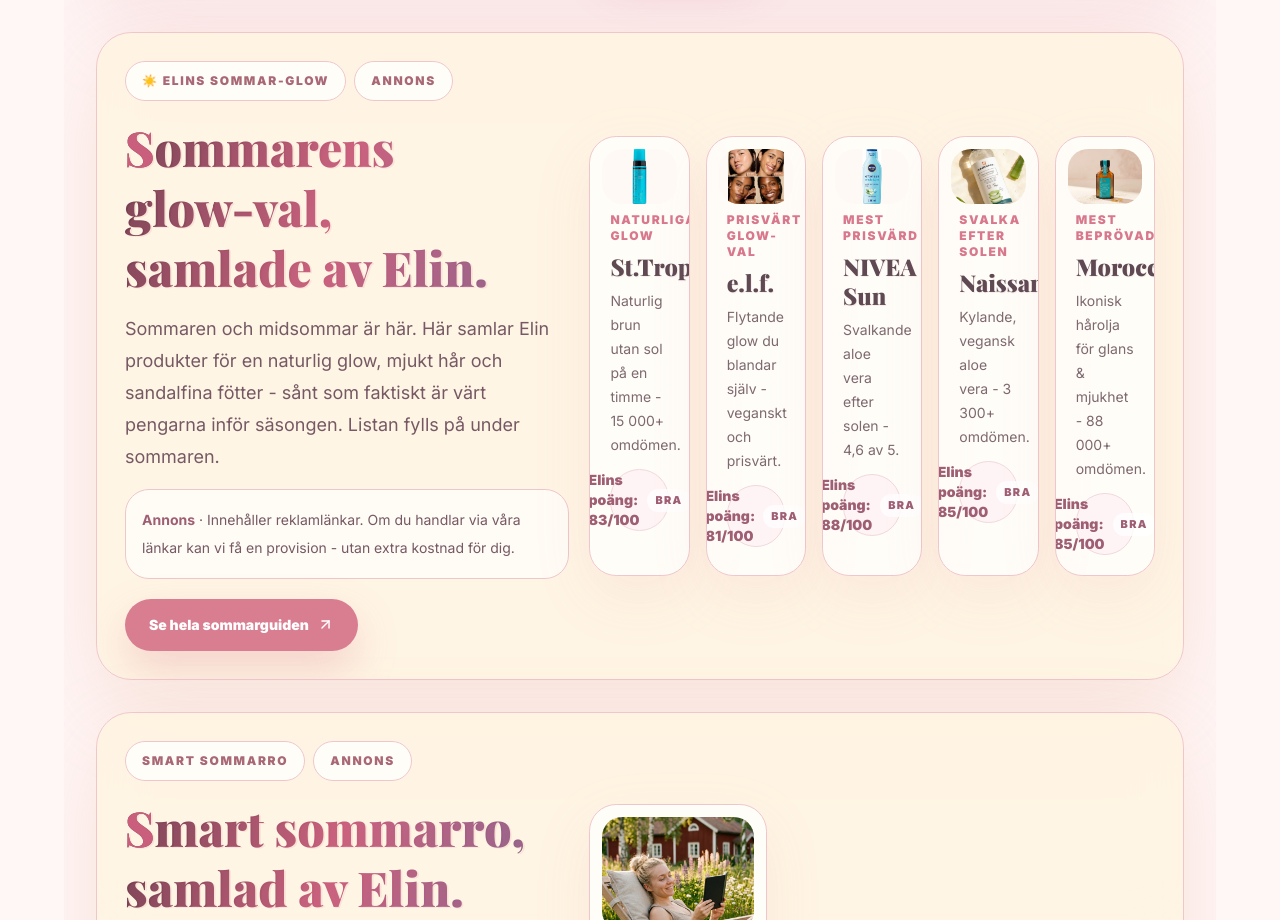
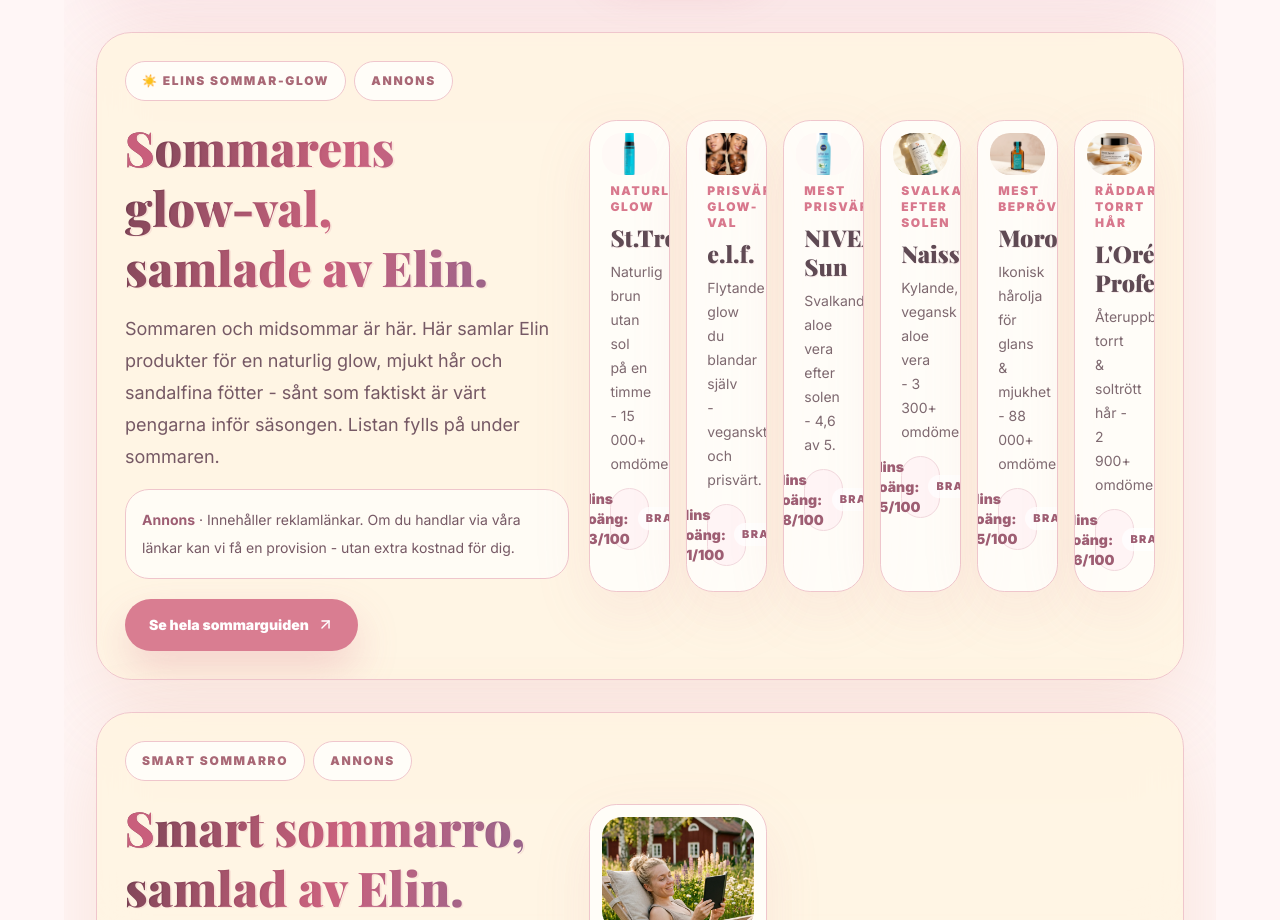
Before and after one commit to viperxgg/smart-art-ai, a Next.js app: page / in a window 1280 px wide. Shown: the part 891-1811 px from the top of the page. Built offline with nearby package versions, Linux system fonts and the light colour scheme; a web font is replaced by a local one.

Commit message:
fix(sommar): show all new sommar-glow picks on homepage

```diff
--- a/components/ProductDiscoveryLanding.tsx
+++ b/components/ProductDiscoveryLanding.tsx
@@ -68,7 +68,7 @@
 }
 
 function SommarGlowFeature() {
-  const featuredPicks = sommarPicks.slice(0, 5);
+  const featuredPicks = sommarPicks.slice(0, 6);
 
   return (
     <section
@@ -107,7 +107,7 @@
           </Link>
         </div>
 
-        <div className="grid gap-4 sm:grid-cols-2 lg:grid-cols-3 xl:grid-cols-5">
+        <div className="grid gap-4 sm:grid-cols-2 lg:grid-cols-3 xl:grid-cols-6">
           {featuredPicks.map((pick, index) => {
             const score = getEditorialScore(pick.productSlug);
 
```
